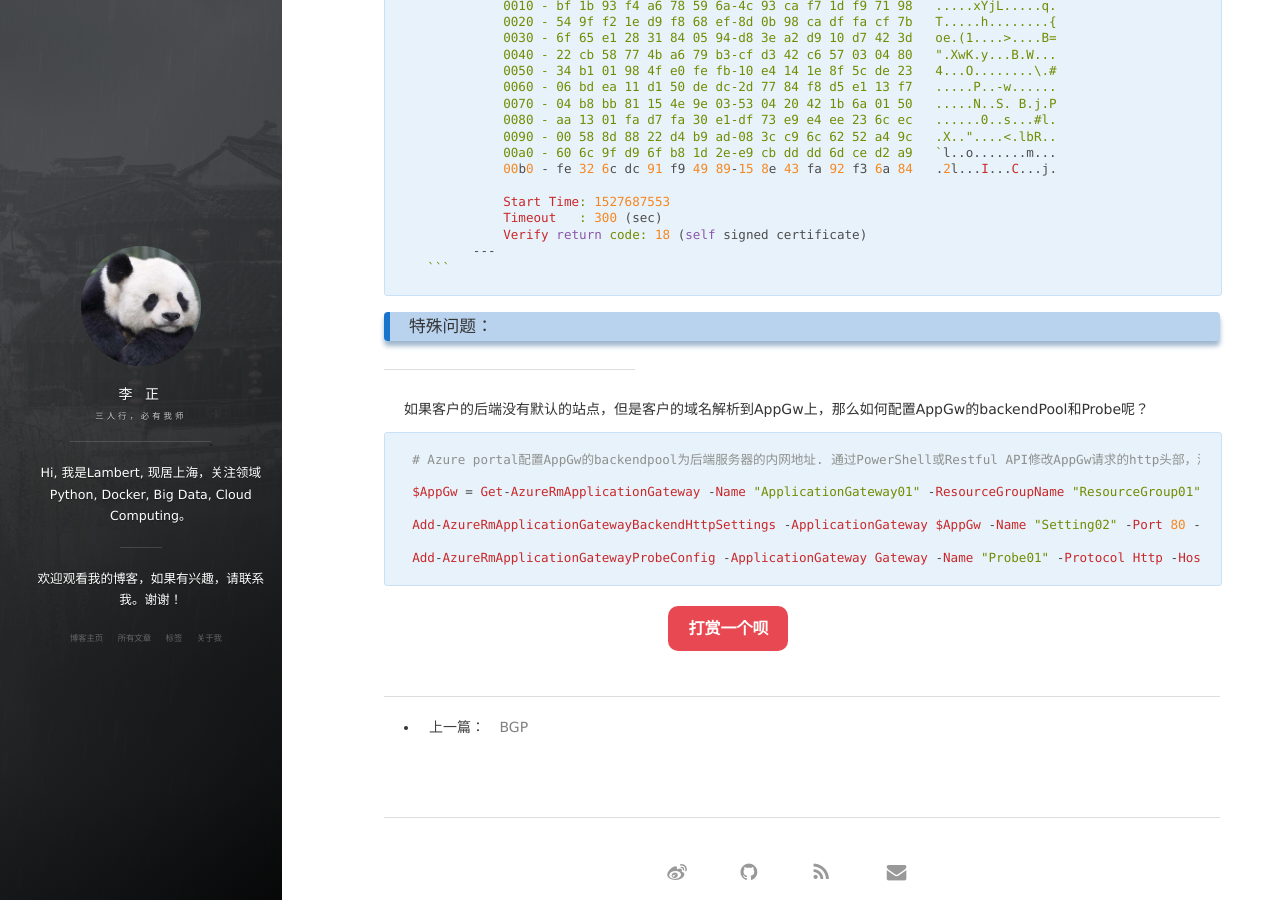
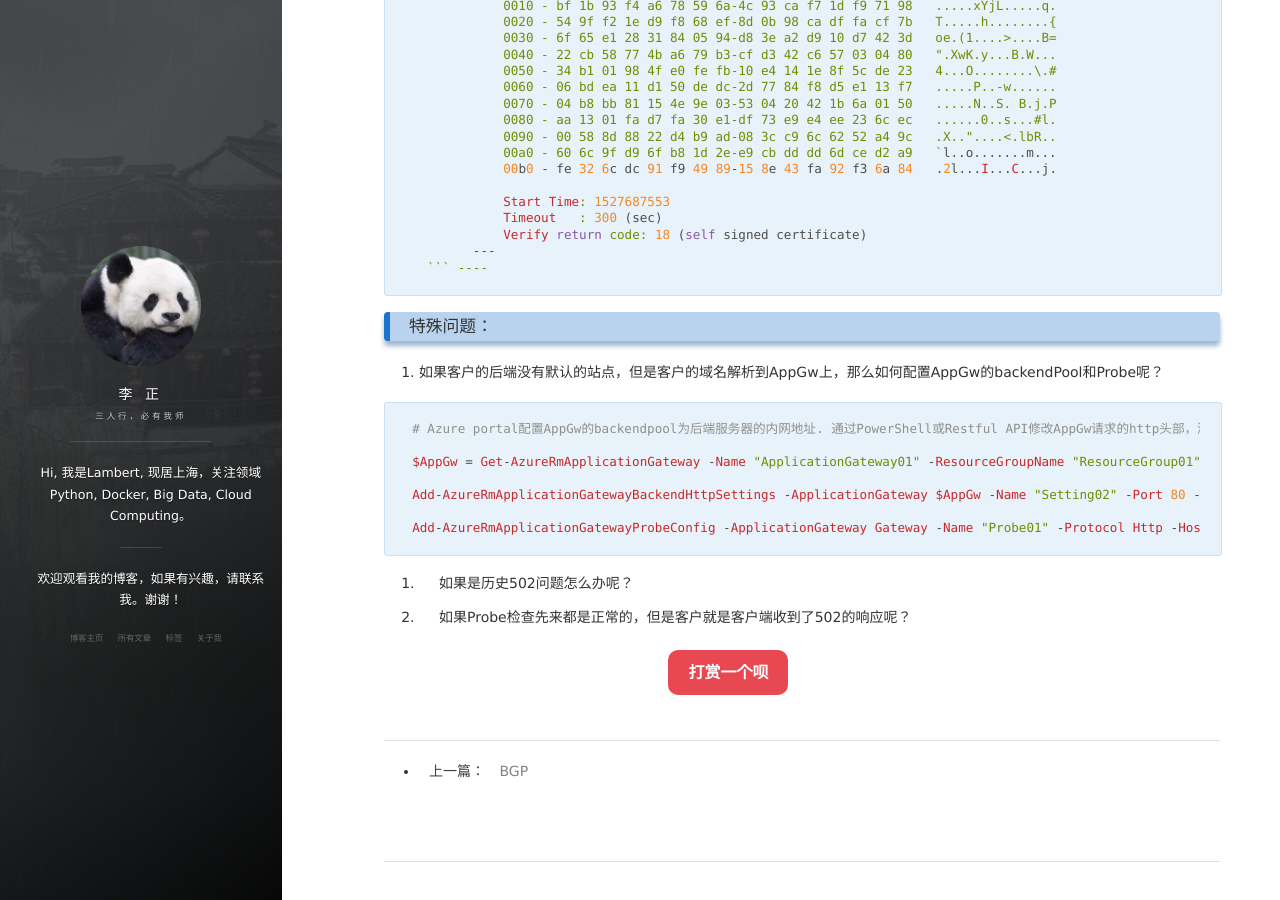
Before and after one commit to Leejung168/Leejung168.github.io, a Jekyll site: the page built from _posts/2018-05-28-Nginx.md, in a window 1280 px wide and 900 px high, scrolled down 9421 px. Built offline with Jekyll 4.4.1, drawn with Linux system fonts in a browser that asks for light colours; nearby versions of some CDN libraries; our own code applies the rules of GitHub Pages for plain Markdown files; comment, search, counter and statistics services are not loaded.

Commit message:
Update 2018-05-28-Nginx.md

````diff
--- a/_posts/2018-05-28-Nginx.md
+++ b/_posts/2018-05-28-Nginx.md
@@ -533,3 +533,7 @@ Add-AzureRmApplicationGatewayBackendHttpSettings -ApplicationGateway $AppGw -Nam
 
 Add-AzureRmApplicationGatewayProbeConfig -ApplicationGateway Gateway -Name "Probe01" -Protocol Http -HostName "contoso.com" -Path "/health.html" -Interval 30 -Timeout 120 -UnhealthyThreshold 8 -PickHostNameFromBackendHttpSettings
 ```
+
+2. 如果是历史502问题怎么办呢？
+
+3. 如果Probe检查先来都是正常的，但是客户就是客户端收到了502的响应呢？
````
Also changed, not shown: other parts of _posts/2018-05-28-Nginx.md (+2 -2 lines).
